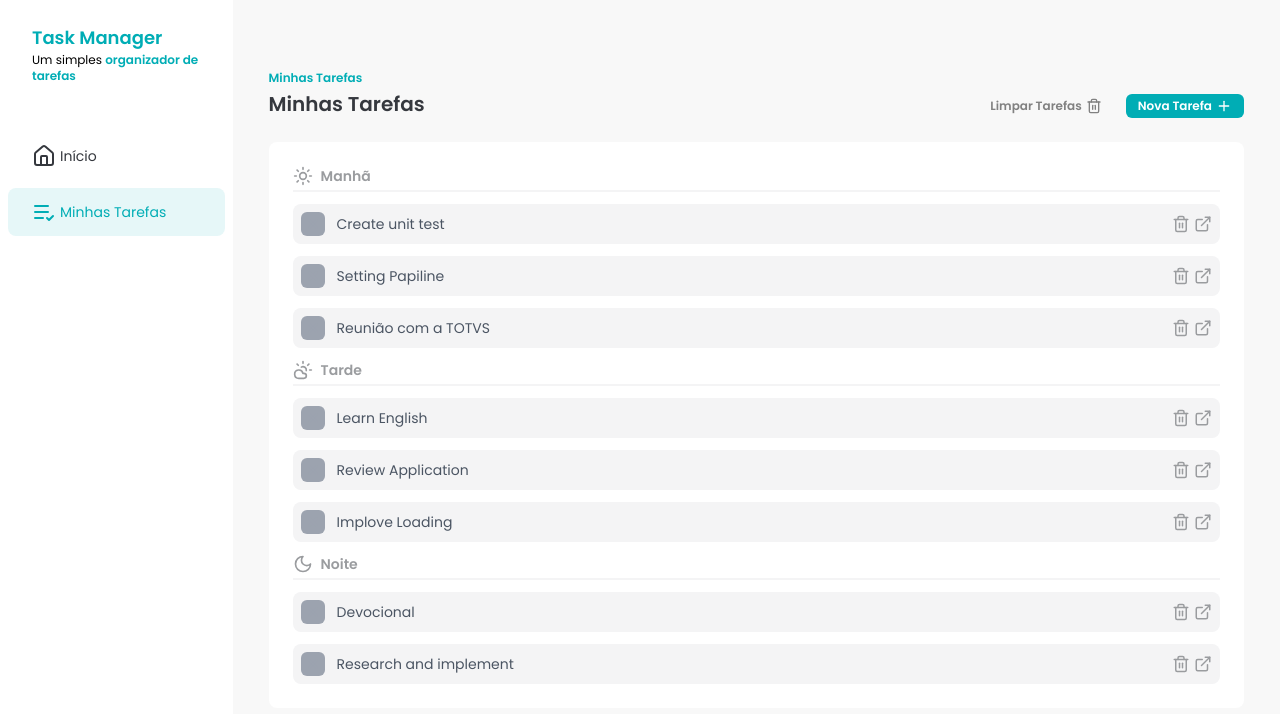
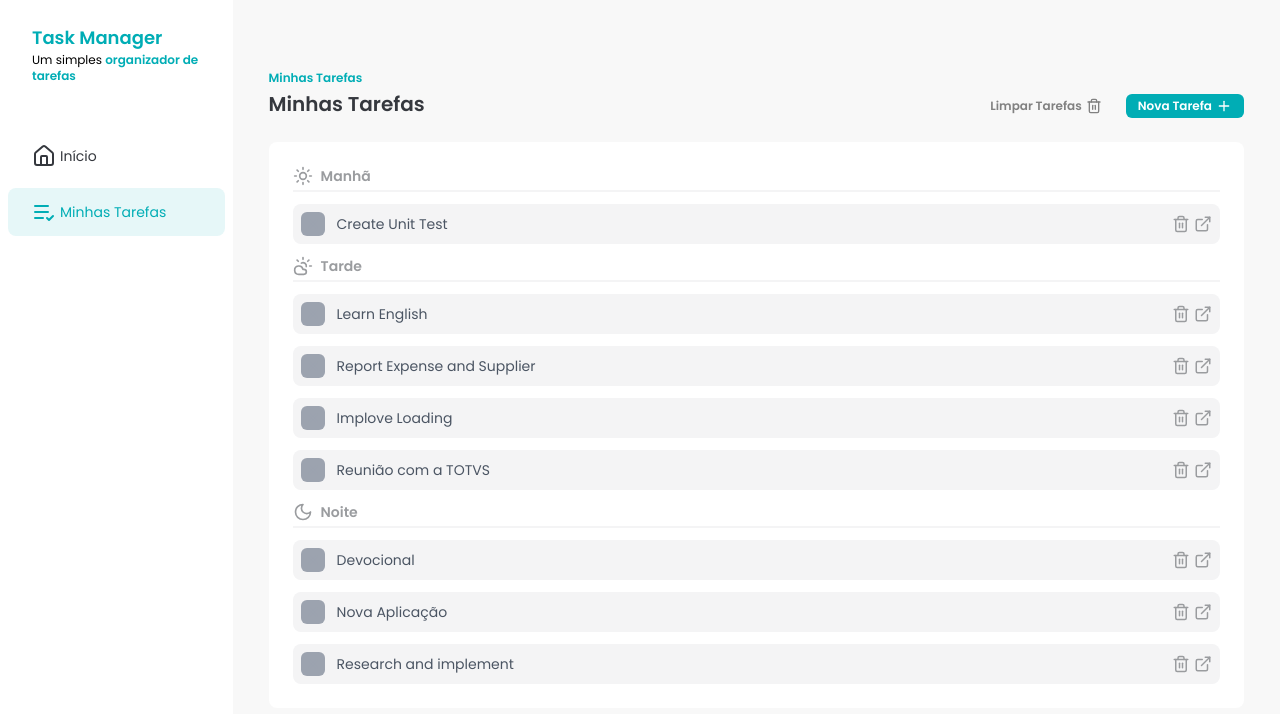
Before and after one commit to EsdrasCFF/task-manager, a React (Vite) app: page / in a window 1280 px wide. Shown: the top 714 px of the page. Built offline with nearby package versions, Linux system fonts and the light colour scheme; data requests are answered from the project's data file.

Commit message:
feat: ensure taks can be edited

```diff
--- a/db.json
+++ b/db.json
@@ -16,15 +16,15 @@
     },
     {
       "id": "5767164f-499a-4b3e-b598-10250bc309fd",
-      "title": "Review Application",
-      "description": "Review application code",
-      "time": "afternoon",
+      "title": "Nova Aplicação",
+      "description": "Nova Aplicação",
+      "time": "evening",
       "status": "not_started"
     },
     {
       "id": "a9567e9f-9839-4c9d-af96-713122dbc89b",
-      "title": "Create unit test",
-      "description": "Write unit test",
+      "title": "Create Unit Test",
+      "description": "Create Unit Test",
       "time": "morning",
       "status": "not_started"
     },
@@ -37,9 +37,9 @@
     },
     {
       "id": "cec1a535-3b1b-4150-8537-8334ca575e5f",
-      "title": "Setting Papiline",
-      "description": "Setting Papiline",
-      "time": "morning",
+      "title": "Report Expense and Supplier",
+      "description": "Report Expense and Supplier",
+      "time": "afternoon",
       "status": "not_started"
     },
     {
@@ -53,7 +53,7 @@
       "id": "9520aa29-d9f7-44cb-afd3-997a8323f8ff",
       "title": "Reunião com a TOTVS",
       "description": "Reunião com a TOTVS",
-      "time": "morning",
+      "time": "afternoon",
       "status": "not_started"
     }
   ]
--- a/src/pages/TaskDetailsPage.tsx
+++ b/src/pages/TaskDetailsPage.tsx
@@ -81,10 +81,16 @@ export default function TaskDetailsPage() {
 
     if (!response.ok) {
       setSaveIsLoading(false)
+      toast.error('Erro ao atualizar tarefa!')
+      return
     }
 
+    const data = await response.json()
+
+    setTask(data)
     toast.success('Tarefa atualizada com sucesso!')
     setSaveIsLoading(false)
+    return
   }
 
   useEffect(() => {
```
